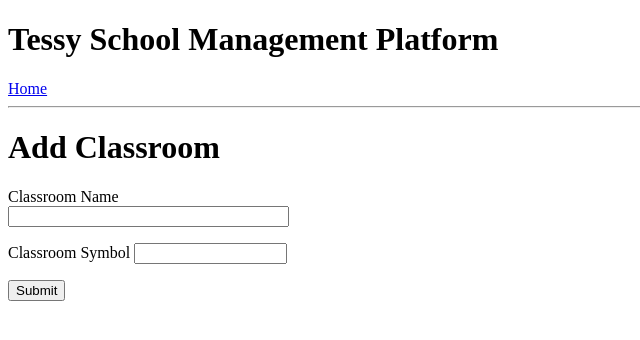
After one commit to fadyboy/tessy_platform, a Flask app: page /add_classroom in a window 1280 px wide. The commit adds this page. Shown: the top 340 px of the page, without its empty margins (0-640 px from the left). Run offline with Flask 2, Linux system fonts and the light colour scheme; the visitor is signed in with stand-in values (Sample User, id 1); data comes from the database, SQL or seed files in the repository; data that the repository does not hold is empty; some libraries are stand-ins or nearby versions.

Commit message:
Added add_classroom template, form, and route

```diff
--- a/student-platform/studentapp/forms.py
+++ b/student-platform/studentapp/forms.py
@@ -11,7 +11,7 @@ class LoginForm(FlaskForm):
     password = PasswordField("Password", validators=[DataRequired()])
     submit = SubmitField("Log In")
 
-# Helper function for the query_factory param
+# Helper function for the query_factory in roles dropdown field
 def roles_query():
     return Role.query
 
@@ -52,6 +52,7 @@ class AddStaffForm(FlaskForm):
     submit = SubmitField("Submit")
 
 
+# helper function for query factory for classrooms dropdown field
 def classroom_query():
     return Classroom.query
 
@@ -63,3 +64,9 @@ class AddStudentForm(AddStaffForm):
     classrooms = QuerySelectField(query_factory=classroom_query, allow_blank=True, blank_text="Select class",
                                   get_label="classroom_symbol", get_pk=get_pk)
     submit = SubmitField("Submit")
+
+
+class AddClassroomForm(FlaskForm):
+    classroom_name = StringField("Classroom Name", validators=[DataRequired()])
+    classroom_symbol = StringField("Classroom Symbol", validators=[DataRequired()])
+    submit = SubmitField("Submit")
--- a/student-platform/studentapp/routes.py
+++ b/student-platform/studentapp/routes.py
@@ -1,7 +1,7 @@
 from flask import render_template, flash, redirect, url_for, request
 from werkzeug.urls import url_parse
 from studentapp import app, db
-from studentapp.forms import LoginForm, AddUserForm, AddStaffForm, AddStudentForm
+from studentapp.forms import LoginForm, AddUserForm, AddStaffForm, AddStudentForm, AddClassroomForm
 from studentapp.models import User, Staff, Student, Classroom
 from flask_login import current_user, login_user, logout_user, login_required
 
@@ -102,3 +102,20 @@ def add_student():
         flash(f"Student - {student.firstname} {student.surname} added")
         return redirect(url_for("add_student"))
     return render_template("add_student.html", title="Add Student", form=form)
+
+
+@app.route("/add_classroom", methods=["GET", "POST"])
+@login_required
+def add_classroom():
+    form = AddClassroomForm()
+    if form.validate_on_submit():
+        classroom = Classroom(
+            classroom_name=form.classroom_name.data,
+            classroom_symbol=form.classroom_symbol.data
+        )
+        db.session.add(classroom)
+        db.session.commit()
+        flash(f"{classroom.classroom_symbol} classroom added")
+        return redirect(url_for("add_classroom"))
+
+    return render_template("add_classroom.html", title="Add Classroom", form=form)
--- /dev/null
+++ b/student-platform/studentapp/templates/add_classroom.html
@@ -0,0 +1,25 @@
+{% extends "base.html" %}
+
+{% block content %}
+    <h1>Add Classroom</h1>
+    <form action="" method="post" novalidate>
+        {{ form.hidden_tag() }}
+        <p>
+            {{ form.classroom_name.label }}<br/>
+            {{ form.classroom_name(size=32) }}
+            {% for error in form.classroom_name.errors %}
+                <span style="color:red;">{{ error }}</span>
+            {% endfor %}
+        </p>
+        <p>
+            {{ form.classroom_symbol.label }}
+            {{ form.classroom_symbol(size=16) }}
+            {% for error in form.classroom_symbol.errors %}
+                <span style="color:red;">{{ error }}</span>
+            {% endfor %}
+        </p>
+        <p>
+            {{ form.submit() }}
+        </p>
+    </form>
+{% endblock %}
--- a/student-platform/studentapp/templates/admin.html
+++ b/student-platform/studentapp/templates/admin.html
@@ -5,4 +5,5 @@
     <a href="{{ url_for('add_user') }}">Add User</a>
     <a href="{{ url_for('add_staff') }}">| Add Staff</a>
     <a href="{{ url_for('add_student') }}">| Add Student</a>
+    <a href="{{ url_for('add_classroom') }}">| Add Classroom</a>
 {% endblock %}
```
